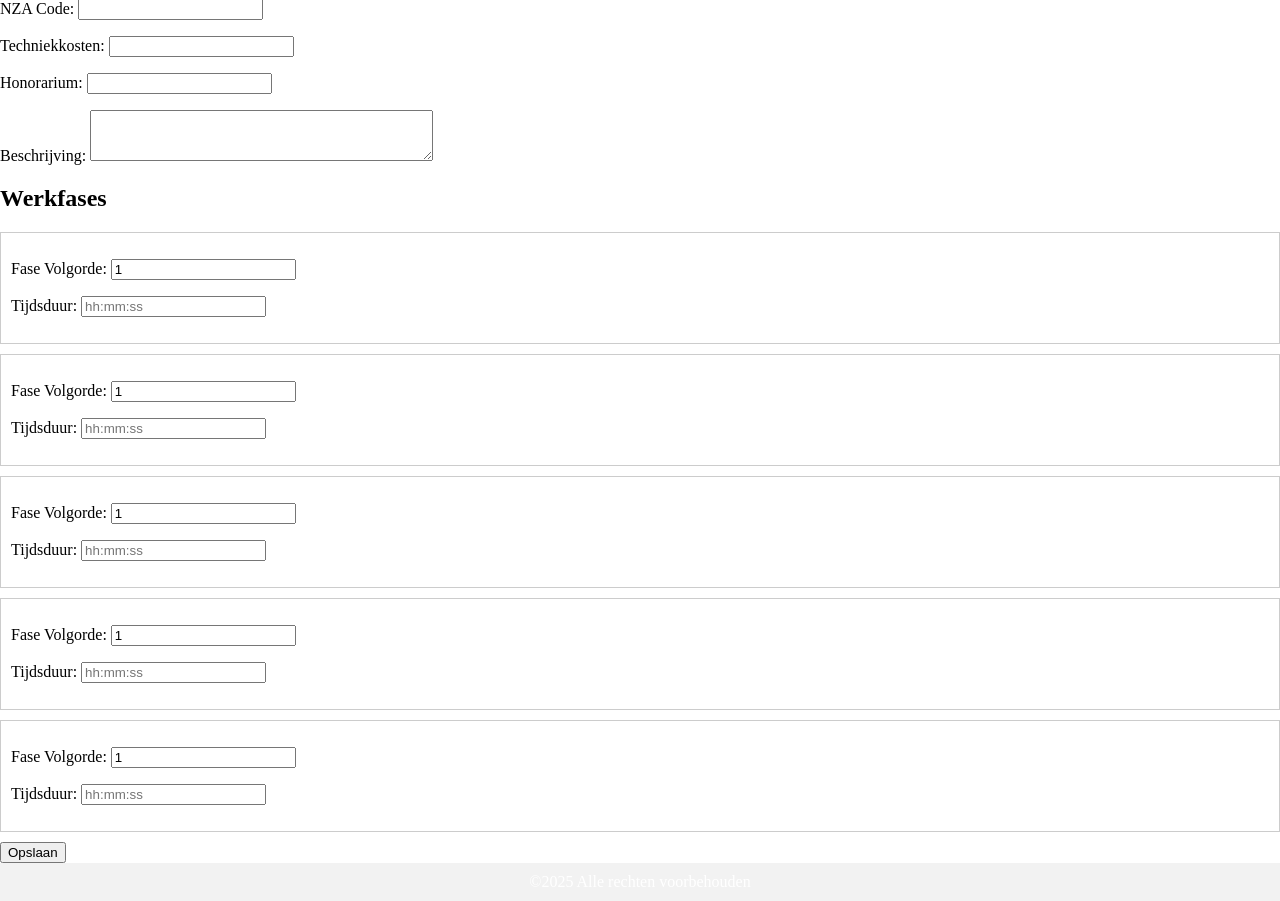
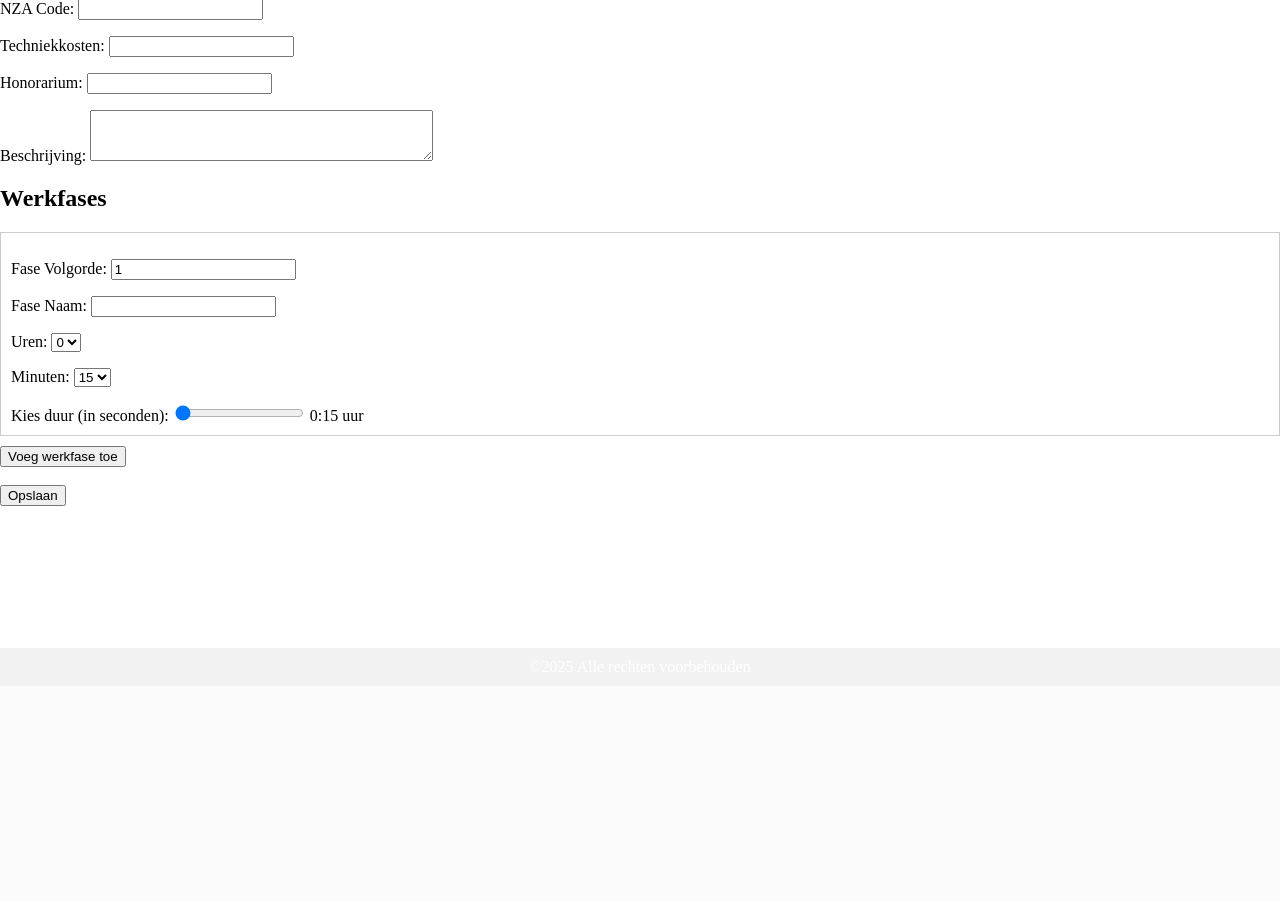
Before and after one commit to toinek1984/dentalmanager, a Django app: page /boekhouding/tarieven/add/ in a window 1280 px wide. Shown: the part 114-1015 px from the top of the page. After the commit the page ends 620 px from the top, so only its background shows below. Run offline with Django 4.2, Linux system fonts and the light colour scheme.

Commit message:
Update add.html: werkfases dynamisch toevoegen en slider voor duur (uren/minuten) toegevoegd

```diff
--- a/apps/boekhouding/tarieven/forms.py
+++ b/apps/boekhouding/tarieven/forms.py
@@ -1,4 +1,5 @@
 from django import forms
+from datetime import timedelta
 from .models import NZACode, Werkfase
 
 class NZACodeForm(forms.ModelForm):
@@ -10,9 +11,32 @@ class NZACodeForm(forms.ModelForm):
         }
 
 class WerkfaseForm(forms.ModelForm):
+    # Voeg twee extra velden toe voor uren en minuten
+    uren = forms.ChoiceField(
+        choices=[(i, i) for i in range(0, 5)],  # 0 tot 4 uur
+        label="Uren"
+    )
+    minuten = forms.ChoiceField(
+        choices=[(15, "15"), (30, "30"), (45, "45")],
+        label="Minuten"
+    )
+    naam = forms.CharField(max_length=100, label="Fase Naam", required=False)
+
     class Meta:
         model = Werkfase
-        fields = ['volgorde', 'duur']
-        widgets = {
-            'duur': forms.TextInput(attrs={'placeholder': 'hh:mm:ss'}),
-        }
+        # We verwerken de duur via de extra velden, dus we nemen 'volgorde' en 'naam'
+        fields = ['volgorde', 'naam']
+
+    def clean(self):
+        cleaned_data = super().clean()
+        uren = int(cleaned_data.get('uren', 0))
+        minuten = int(cleaned_data.get('minuten', 0))
+        cleaned_data['duur'] = timedelta(hours=uren, minutes=minuten)
+        return cleaned_data
+
+    def save(self, commit=True):
+        instance = super().save(commit=False)
+        instance.duur = self.cleaned_data['duur']
+        if commit:
+            instance.save()
+        return instance
--- a/apps/boekhouding/tarieven/models.py
+++ b/apps/boekhouding/tarieven/models.py
@@ -16,7 +16,12 @@ class Werkfase(models.Model):
         related_name='werkfases'
     )
     volgorde = models.PositiveIntegerField("Fase Volgorde", default=1)
+    naam = models.CharField("Fase Naam", max_length=100, blank=True)
     duur = models.DurationField("Tijdsduur", null=True, blank=True)
 
     def __str__(self):
-        return f"Fase {self.volgorde}: {self.duur}"
+        # We formatteren de duur als uren:minuten (seconden negeren)
+        total_seconds = int(self.duur.total_seconds()) if self.duur else 0
+        uren = total_seconds // 3600
+        minuten = (total_seconds % 3600) // 60
+        return f"Fase {self.volgorde} - {self.naam}: {uren}:{minuten:02d} uur"
--- a/apps/boekhouding/tarieven/views.py
+++ b/apps/boekhouding/tarieven/views.py
@@ -2,33 +2,16 @@ from django.shortcuts import render, redirect, get_object_or_404
 from django.forms import inlineformset_factory
 from .models import NZACode, Werkfase
 from .forms import NZACodeForm, WerkfaseForm
-# apps/boekhouding/tarieven/views.py
-from django.shortcuts import render, get_object_or_404, redirect
-from .models import NZACode
-from .forms import NZACodeForm
-
-def tarieven_index(request):
-    nzacodes = NZACode.objects.all()
-    return render(request, 'boekhouding/tarieven/index.html', {'nzacodes': nzacodes})
-
-def tarieven_edit(request, pk):
-    nzacode = get_object_or_404(NZACode, pk=pk)
-    if request.method == 'POST':
-        form = NZACodeForm(request.POST, instance=nzacode)
-        if form.is_valid():
-            form.save()
-            return redirect('tarieven_index')
-    else:
-        form = NZACodeForm(instance=nzacode)
-    return render(request, 'boekhouding/tarieven/edit.html', {'form': form})
-
+from datetime import timedelta
 
 def nza_index(request):
     codes = NZACode.objects.all()
     return render(request, 'boekhouding/tarieven/index.html', {'codes': codes})
 
 def nza_add(request):
-    WerkfaseFormSet = inlineformset_factory(NZACode, Werkfase, form=WerkfaseForm, extra=5, can_delete=False)
+    # Laat de gebruiker het aantal extra werkfase-formulieren kiezen via een GET-parameter 'extra'
+    extra_forms = int(request.GET.get('extra', 1))
+    WerkfaseFormSet = inlineformset_factory(NZACode, Werkfase, form=WerkfaseForm, extra=extra_forms, can_delete=False)
     if request.method == 'POST':
         form = NZACodeForm(request.POST)
         formset = WerkfaseFormSet(request.POST)
@@ -36,9 +19,9 @@ def nza_add(request):
             nza = form.save()
             formset.instance = nza
             formset.save()
-            # Verwijder werkfase-objecten die geen tijdsduur hebben ingevuld
+            # Optioneel: verwijder werkfase-objecten met een nulduur
             for wf in nza.werkfases.all():
-                if not wf.duur:
+                if wf.duur == timedelta(0):
                     wf.delete()
             return redirect('nza_index')
     else:
@@ -55,9 +38,8 @@ def nza_edit(request, pk):
         if form.is_valid() and formset.is_valid():
             form.save()
             formset.save()
-            # Verwijder werkfase-objecten zonder ingevulde tijdsduur
             for wf in nza.werkfases.all():
-                if not wf.duur:
+                if wf.duur == timedelta(0):
                     wf.delete()
             return redirect('nza_index')
     else:
--- a/templates/boekhouding/tarieven/add.html
+++ b/templates/boekhouding/tarieven/add.html
@@ -1,18 +1,89 @@
 {% extends 'base.html' %}
 {% load static %}
 {% block title %}Nieuwe NZA Code{% endblock %}
+
 {% block content %}
 <h1>Nieuwe NZA Code Toevoegen</h1>
 <form method="post">
     {% csrf_token %}
     {{ form.as_p }}
+
     <h2>Werkfases</h2>
-    {{ formset.management_form }}
-    {% for form in formset %}
-        <div style="border:1px solid #ccc; padding: 10px; margin-bottom: 10px;">
-            {{ form.as_p }}
-        </div>
-    {% endfor %}
+    <div id="werkfase-forms">
+        <!-- Toon de management form voor de inline formset -->
+        {{ formset.management_form }}
+        <!-- Toon elk werkfaseformulier -->
+        {% for form in formset %}
+            <div class="werkfase-form" style="border:1px solid #ccc; padding: 10px; margin-bottom: 10px;">
+                {{ form.as_p }}
+                <!-- Voeg een extra slider toe voor de duur -->
+                <label for="{{ form.prefix }}-duur">Kies duur (in seconden):</label>
+                <!-- Hier verwachten we dat het formulier een veld "duur" bevat dat we met een slider tonen -->
+                <input type="range" name="{{ form.prefix }}-duur" id="id_{{ form.prefix }}-duur" class="duur-slider" min="900" max="14400" step="900" value="900" oninput="updateDurationDisplay(this)">
+                <span class="duur-display" id="display_{{ form.prefix }}-duur">0:15 uur</span>
+            </div>
+        {% endfor %}
+    </div>
+    <!-- Knop om een extra werkfaseformulier toe te voegen -->
+    <button type="button" id="add-werkfase">Voeg werkfase toe</button>
+    <br><br>
     <button type="submit">Opslaan</button>
 </form>
 {% endblock %}
+
+{% block extra_js %}
+<script>
+// Functie om de slider-waarde (in seconden) om te zetten naar uren:minuten
+function updateDurationDisplay(inputElem) {
+    var totalSeconds = parseInt(inputElem.value);
+    var hours = Math.floor(totalSeconds / 3600);
+    var minutes = Math.floor((totalSeconds % 3600) / 60);
+    // Zorg dat minuten altijd twee cijfers tonen
+    var minutesStr = minutes < 10 ? '0' + minutes : minutes;
+    // Zoek de display span op basis van het veldnaam-id
+    var displayElem = document.getElementById("display_" + inputElem.name);
+    if (displayElem) {
+        displayElem.innerText = hours + ":" + minutesStr + " uur";
+    }
+}
+
+document.addEventListener("DOMContentLoaded", function() {
+    // Voeg eventlisteners toe aan bestaande slider inputs
+    document.querySelectorAll("input.duur-slider").forEach(function(inputElem) {
+        updateDurationDisplay(inputElem);
+        inputElem.addEventListener("input", function() {
+            updateDurationDisplay(inputElem);
+        });
+    });
+
+    // Knop om dynamisch een nieuw werkfaseformulier toe te voegen
+    var addButton = document.getElementById("add-werkfase");
+    addButton.addEventListener("click", function() {
+        // Haal de TOTAL_FORMS van de management form op
+        var totalFormsElem = document.getElementById("id_{{ formset.prefix }}-TOTAL_FORMS");
+        var currentCount = parseInt(totalFormsElem.value);
+        // Haal de lege formulier-template op (escapejs maakt de HTML veilig)
+        var emptyFormHtml = `{{ formset.empty_form.as_p|escapejs }}`;
+        // Vervang alle __prefix__ placeholders door het huidige aantal
+        var newFormHtml = emptyFormHtml.replace(/__prefix__/g, currentCount);
+        // Voeg de slider en display toe voor de duur
+        newFormHtml += `
+            <label for="{{ formset.prefix }}-` + currentCount + `-duur">Kies duur (in seconden):</label>
+            <input type="range" name="{{ formset.prefix }}-` + currentCount + `-duur" id="id_{{ formset.prefix }}-` + currentCount + `-duur" class="duur-slider" min="900" max="14400" step="900" value="900" oninput="updateDurationDisplay(this)">
+            <span class="duur-display" id="display_{{ formset.prefix }}-` + currentCount + `-duur">0:15 uur</span>
+        `;
+        // Maak een nieuw div-element en voeg de nieuwe form HTML toe
+        var newDiv = document.createElement("div");
+        newDiv.classList.add("werkfase-form");
+        newDiv.style.border = "1px solid #ccc";
+        newDiv.style.padding = "10px";
+        newDiv.style.marginBottom = "10px";
+        newDiv.innerHTML = newFormHtml;
+        // Voeg het nieuwe formulier toe aan de container
+        document.getElementById("werkfase-forms").appendChild(newDiv);
+        // Verhoog het totaal aantal formulieren
+        totalFormsElem.value = currentCount + 1;
+    });
+});
+</script>
+{% endblock %}
```
Also changed, not shown: apps/boekhouding/tarieven/migrations/0006_werkfase_naam.py (added), db.sqlite3.
